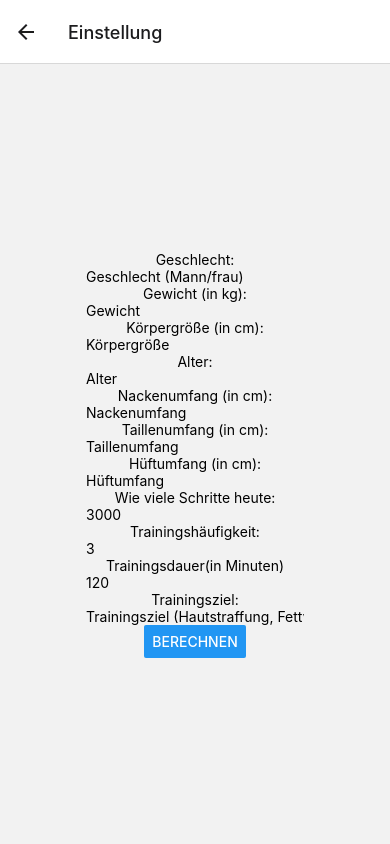
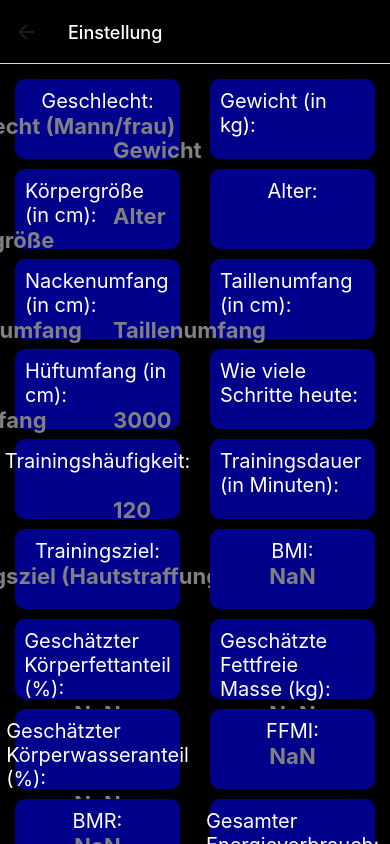
Before and after one commit to Kevin24061997/Fit-Kit, a React Native app in the folder fit-kit/: screen /Einstellung in a window 390 px wide. Built offline with nearby package versions, Linux system fonts and the light colour scheme; what expo-notifications would draw is missing.

Commit message:
Echtzeit rechnungen und halber style

```diff
--- a/fit-kit/App.js
+++ b/fit-kit/App.js
@@ -178,7 +178,13 @@ export function App() {
               },
             }}
             />
-            <Stack.Screen name="Einstellung" component={EinstellungScreen} />
+            <Stack.Screen name="Einstellung" component={EinstellungScreen} options={{
+                headerStyle: {
+                  backgroundColor: 'black',
+                },headerTitleStyle: {
+                  color: 'white',
+                },
+              }}/>
           </Stack.Navigator>
         </NavigationContainer>
       </UserDataProvider>
--- a/fit-kit/src/EinstellungScreen.js
+++ b/fit-kit/src/EinstellungScreen.js
@@ -1,12 +1,12 @@
 import React, { useState, useEffect } from 'react';
-import { View, Text, TextInput, Button, ScrollView } from 'react-native';
+import { View, Text, TextInput, Button, ScrollView , StyleSheet } from 'react-native';
 import AsyncStorage from '@react-native-async-storage/async-storage';
 import { useUserData } from './InputPages/UserDataContext';
 
 
 
 export function EinstellungScreen() {
-  const { userData, setUserData, userTraining } = useUserData();
+  const { userData, setUserData, userTraining, setUserTraining } = useUserData();
    // Zustandsvariablen für die Anzeige der Trainingsinformationen hinzugefügt
    const [howOften, setHowOften] = useState('');
    const [howLong, setHowLong] = useState('');
@@ -15,6 +15,7 @@ export function EinstellungScreen() {
    // useEffect hinzugefügt, um die Trainingsdaten beim Laden der Seite zu laden
    useEffect(() => {
      loadTrainingData();
+     loadUserData();
    }, []);
 
    // Funktion zum Laden der Trainingsdaten hinzugefügt
@@ -50,9 +51,19 @@ export function EinstellungScreen() {
 
   useEffect(() => {
     // Beim Laden der App die zuvor gespeicherten Daten aus AsyncStorage abrufen
-    loadUserData();
-    console.log()
-  }, []);
+    estimateBodyFatPercentage();
+    calculateBMI();
+    calculateLeanMass();
+    calculateFFMI();
+    calculateBMR();
+    calculateTotalEnergyExpenditure();
+    estimateMuscleMass();
+    estimateBodyWaterPercentage();
+    calculateCaloriesBurned();
+    saveUserData();
+    saveUserTrainingData();
+
+  }, [gender, weight, height, age, neck, waist, hip, bmi, bodyFatPercentage, muscleMass, bodyWaterPercentage, ffmi, bmr, totalEnergyExpenditure, caloriesPerStep, totalCaloriesBurned, steps, howOften, howLong, goal,]);
 
   const saveUserData = async () => {
     try {
@@ -82,6 +93,24 @@ export function EinstellungScreen() {
       setUserData(updatedUserData); // Aktualisieren Sie den Context
     } catch (error) {
       console.error('Fehler beim Speichern der Daten:', error);
+    }
+  };
+
+  const saveUserTrainingData = async () => {
+    try {
+      // Erstellen Sie ein Objekt mit den relevanten Trainingsdaten
+      const userTrainingData = {
+        ...userTraining,
+        howOften,
+        howLong,
+        goal,
+      };
+
+      // Speichern Sie userTrainingData in AsyncStorage
+      await AsyncStorage.setItem('userTraining', JSON.stringify(userTrainingData));
+      setUserTraining(userTrainingData);
+    } catch (error) {
+      console.error('Fehler beim Speichern der Trainingsdaten:', error);
     }
   };
 
@@ -238,157 +267,197 @@ export function EinstellungScreen() {
 
 
   return (
-    <ScrollView contentContainerStyle={{ flex: 1, alignItems: 'center', justifyContent: 'center' }}>
-      <Text>Geschlecht:</Text>
+    <ScrollView style={styles.scrollView}>
+      <View style={styles.container}>
+        <View style={styles.column}>
+          <Text style={styles.textWhite}>Geschlecht:</Text>
           <TextInput
             value={gender}
             onChangeText={(text) => setGender(text)}
             placeholder="Geschlecht (Mann/frau)"
+            style={styles.input}
           />
-      <Text>Gewicht (in kg):</Text>
+        </View>
+        <View style={styles.column}>
+          <Text style={styles.textWhite}>Gewicht (in kg):</Text>
           <TextInput
             value={weight}
             onChangeText={(text) => setWeight(text)}
             placeholder="Gewicht"
             keyboardType="numeric"
+            style={styles.input}
           />
-      <Text>Körpergröße (in cm):</Text>
+        </View>
+        <View style={styles.column}>
+          <Text style={styles.textWhite}>Körpergröße (in cm):</Text>
           <TextInput
             value={height}
             onChangeText={(text) => setHeight(text)}
             placeholder="Körpergröße"
             keyboardType="numeric"
+            style={styles.input}
           />
-      <Text>Alter:</Text>
+        </View>
+        <View style={styles.column}>
+          <Text style={styles.textWhite}>Alter:</Text>
           <TextInput
             value={age}
             onChangeText={(text) => setAge(text)}
             placeholder="Alter"
             keyboardType="numeric"
+            style={styles.input}
           />
-      <Text>Nackenumfang (in cm):</Text>
+        </View>
+        <View style={styles.column}>
+          <Text style={styles.textWhite}>Nackenumfang (in cm):</Text>
           <TextInput
             value={neck}
             onChangeText={(text) => setNeck(text)}
             placeholder="Nackenumfang"
             keyboardType="numeric"
+            style={styles.input}
           />
-      <Text>Taillenumfang (in cm):</Text>
+        </View>
+        <View style={styles.column}>
+          <Text style={styles.textWhite}>Taillenumfang (in cm):</Text>
           <TextInput
             value={waist}
             onChangeText={(text) => setWaist(text)}
             placeholder="Taillenumfang"
             keyboardType="numeric"
+            style={styles.input}
           />
-      <Text>Hüftumfang (in cm):</Text>
+        </View>
+        <View style={styles.column}>
+          <Text style={styles.textWhite}>Hüftumfang (in cm):</Text>
           <TextInput
             value={hip}
             onChangeText={(text) => setHip(text)}
             placeholder="Hüftumfang"
             keyboardType="numeric"
+            style={styles.input}
           />
-      <Text>Wie viele Schritte heute:</Text>
+        </View>
+        <View style={styles.column}>
+          <Text style={styles.textWhite}>Wie viele Schritte heute:</Text>
           <TextInput
             value={steps}
-        onChangeText={(text) =>  setSteps(text)}
+            onChangeText={(text) => setSteps(text)}
             placeholder="3000"
             keyboardType="numeric"
+            style={styles.input}
           />
-
-      <Text>Trainingshäufigkeit:</Text>
+        </View>
+        <View style={styles.column}>
+          <Text style={styles.textWhite}>Trainingshäufigkeit:</Text>
           <TextInput
             value={howOften}
             onChangeText={(text) => setHowOften(text)}
             placeholder="3"
             keyboardType="numeric"
+            style={styles.input}
           />
-      <Text>Trainingsdauer(in Minuten)</Text>
+        </View>
+        <View style={styles.column}>
+          <Text style={styles.textWhite}>Trainingsdauer (in Minuten):</Text>
           <TextInput
             value={howLong}
             onChangeText={(text) => setHowLong(text)}
             placeholder="120"
             keyboardType="numeric"
+            style={styles.input}
           />
-      <Text>Trainingsziel:</Text>
+        </View>
+        <View style={styles.column}>
+          <Text style={styles.textWhite}>Trainingsziel:</Text>
           <TextInput
             value={goal}
             onChangeText={(text) => setGoal(text)}
             placeholder="Trainingsziel (Hautstraffung, Fettverlust, Muskelaufbau)"
+            style={styles.input}
           />
-
-      <Button title="Berechnen" onPress={() => {
-        if (gender === 'Mann' || gender === 'frau') {
-          estimateBodyFatPercentage();
-          calculateBMI();
-          calculateLeanMass();
-          calculateFFMI();
-          calculateBMR();
-          calculateTotalEnergyExpenditure();
-          estimateMuscleMass();
-          estimateBodyWaterPercentage();
-          calculateCaloriesBurned();
-          saveUserData();
-        } else {
-          console.error('Ungültiges Geschlecht angegeben.');
-        }
-      }} />
-
+        </View>
         {bmi !== null && (
-        <View>
-          <Text>BMI:</Text>
-          <Text>{bmi}</Text>
+          <View style={styles.column}>
+            <Text style={styles.textWhite}>BMI:</Text>
+            <Text style={styles.input}>{bmi}</Text>
           </View>
         )}
-
         {bodyFatPercentage !== null && (
-        <View>
-          <Text>Geschätzter Körperfettanteil (%):</Text>
-          <Text>{bodyFatPercentage}</Text>
+          <View style={styles.column}>
+            <Text style={styles.textWhite}>Geschätzter Körperfettanteil (%):</Text>
+            <Text style={styles.input}>{bodyFatPercentage}</Text>
           </View>
         )}
-
         {muscleMass !== null && (
-        <View>
-          <Text>Geschätzte Fettfreie Masse (kg):</Text>
-          <Text>{muscleMass}</Text>
+          <View style={styles.column}>
+            <Text style={styles.textWhite}>Geschätzte Fettfreie Masse (kg):</Text>
+            <Text style={styles.input}>{muscleMass}</Text>
           </View>
         )}
-
         {bodyWaterPercentage !== null && (
-        <View>
-          <Text>Geschätzter Körperwasseranteil (%):</Text>
-          <Text>{bodyWaterPercentage}</Text>
+          <View style={styles.column}>
+            <Text style={styles.textWhite}>Geschätzter Körperwasseranteil (%):</Text>
+            <Text style={styles.input}>{bodyWaterPercentage}</Text>
           </View>
         )}
-
         {ffmi !== null && (
-        <View>
-          <Text>FFMI:</Text>
-          <Text>{ffmi}</Text>
+          <View style={styles.column}>
+            <Text style={styles.textWhite}>FFMI:</Text>
+            <Text style={styles.input}>{ffmi}</Text>
           </View>
         )}
-
         {bmr !== null && (
-        <View>
-          <Text>BMR:</Text>
-          <Text>{bmr}</Text>
+          <View style={styles.column}>
+            <Text style={styles.textWhite}>BMR:</Text>
+            <Text style={styles.input}>{bmr}</Text>
           </View>
         )}
-
         {totalEnergyExpenditure !== null && (
-        <View>
-          <Text>Gesamter Energieverbrauch:</Text>
-          <Text>{totalEnergyExpenditure}</Text>
+          <View style={styles.column}>
+            <Text style={styles.textWhite}>Gesamter Energieverbrauch:</Text>
+            <Text style={styles.input}>{totalEnergyExpenditure}</Text>
           </View>
         )}
-
         {totalCaloriesBurned !== null && (
-        <View>
-          <Text>Kalorien Schritte:</Text>
-          <Text>{totalCaloriesBurned}</Text>
+          <View style={styles.column}>
+            <Text style={styles.textWhite}>Kalorien Schritte:</Text>
+            <Text style={styles.input}>{totalCaloriesBurned}</Text>
           </View>
         )}
-
+      </View>
     </ScrollView>
   );
+};
+
+const styles = StyleSheet.create({
+  scrollView: {
+    backgroundColor: 'black', // Hintergrundfarbe der ScrollView
+  },
+
+  container: {
+    backgroundColor: 'black',
+    flexDirection: 'row',
+    flexWrap: 'wrap',
+    padding: 10,
+    justifyContent: 'space-between',
+  },
+  column: {
+    padding: 10,
+    height: 80,
+    width: 165,
+    backgroundColor: 'darkblue', // Container-Farbe dunkelblau
+    borderRadius: 10, // Abgerundete Ecken
+    margin: 5, // Abstand zwischen den Containern
+    alignItems: 'center',
+  },
+  textWhite: {
+    color: 'white',
+    fontSize: 20,
+  },
+  input: {
+    color: 'gray',
+    fontSize: 22,
+    fontWeight: 'bold',
   }
+});
```
Lines whose indentation alone changed are shown as unchanged.
